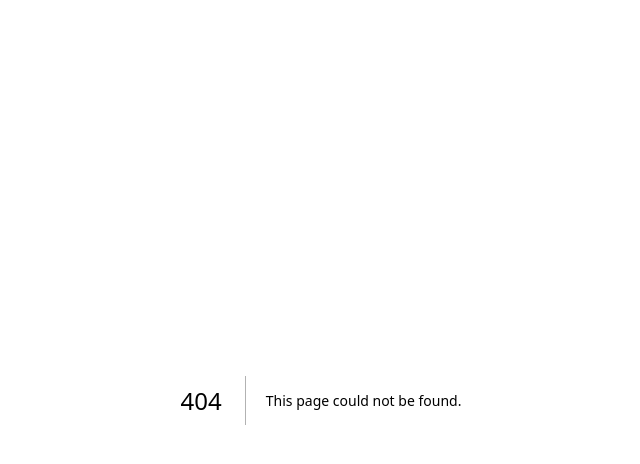
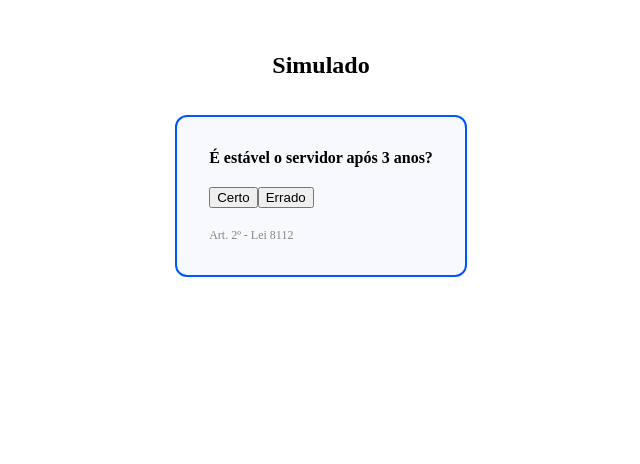
Before and after one commit to pgeovanny/divi, a Next.js app in the folder frontend/: page /simulado in a window 1280 px wide. Before the commit this address had no page. Shown: the top 464 px of the page, without its empty margins (319-959 px from the left). Built offline with nearby package versions, Linux system fonts and the light colour scheme.

Commit message:
Create simulado.js

```diff
--- /dev/null
+++ b/frontend/pages/simulado.js
@@ -0,0 +1,26 @@
+import Card from "../components/Card";
+import Button from "../components/Button";
+
+export default function Simulado() {
+  // Simulação de questão
+  const questao = {
+    texto: "É estável o servidor após 3 anos?",
+    alternativas: ["Certo", "Errado"],
+    artigo: "Art. 2º - Lei 8112",
+    fundamentacao: "Art. 2º - literalidade da lei."
+  };
+  return (
+    <div style={{display:"flex",flexDirection:"column",alignItems:"center",marginTop:"2rem"}}>
+      <h2>Simulado</h2>
+      <Card>
+        <div style={{marginBottom:"1rem"}}><b>{questao.texto}</b></div>
+        {questao.alternativas.map((alt, idx) => (
+          <Button key={idx} style={{margin:"0.25rem 0"}}>{alt}</Button>
+        ))}
+        <div style={{fontSize:12,marginTop:"1rem",color:"#888"}}>
+          {questao.artigo}
+        </div>
+      </Card>
+    </div>
+  )
+}
```
